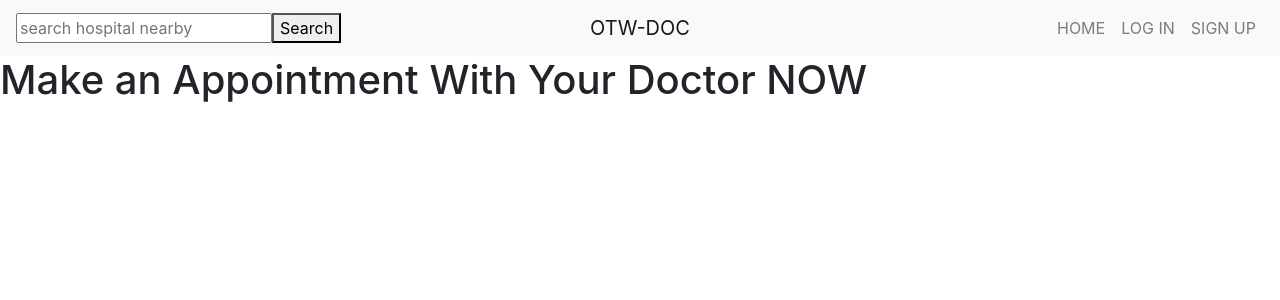
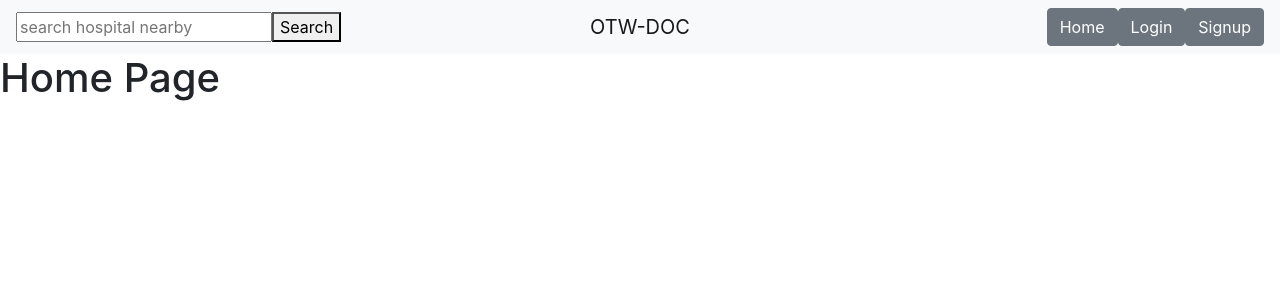
Before and after one commit to charizard-red/web, a React (Create React App) app: page / in a window 1280 px wide. Shown: the top 300 px of the page. Built offline with nearby package versions, Linux system fonts and the light colour scheme.

Commit message:
Adding Router On App JS

```diff
--- a/package.json
+++ b/package.json
@@ -6,6 +6,7 @@
     "bootstrap": "^4.1.1",
     "react": "^16.3.2",
     "react-dom": "^16.3.2",
+    "react-router-dom": "^4.2.2",
     "react-scripts": "1.1.4",
     "reactstrap": "^5.0.0"
   },
--- a/src/App.js
+++ b/src/App.js
@@ -1,14 +1,22 @@
 import React, { Component } from 'react';
 import Header from './components/Header';
 import Example from './components/FirstPC';
+import { BrowserRouter as Router, Switch, Route, Link } from "react-router-dom";
+import PageHome from './components/PageHome'
+import PageLogin from './components/PageLogin'
+import PageSignup from './components/PageSignup'
 
 class App extends Component {
   render() {
     return (
-      <div>
-        <Header />
-        <Example />
-    </div>
+      <Router>
+        <Switch>
+          <Route exact path='/' component={PageHome} />
+          <Route path='Login' component={PageLogin} />
+          <Route path='SignUp' component={PageSignup} />
+        </Switch>
+      </Router>
+
     );
   }
 }
--- a/src/components/Header.jsx
+++ b/src/components/Header.jsx
@@ -1,16 +1,9 @@
 import React, { Component } from 'react';
-import {
-  Collapse,
-  Navbar,
-  NavbarToggler,
-  NavbarBrand,
-  Nav,
-  NavItem,
-  NavLink,
-  UncontrolledDropdown,
+import { Collapse, Navbar, NavbarToggler, NavbarBrand, Nav, Button, NavItem, NavLink, UncontrolledDropdown,
   DropdownToggle,
   DropdownMenu,
   DropdownItem } from 'reactstrap';
+import {Link} from 'react-router-dom'
 import SearchBar from './Search'
 import '../App.css'
 
@@ -30,6 +23,7 @@ class Header extends Component {
   }
   render() {
     return (
+
           <div>
             <Navbar color="light" light expand="md">
               <NavbarBrand className='NavbarBrand'href="/">OTW-DOC</NavbarBrand>
@@ -38,19 +32,22 @@ class Header extends Component {
               <Collapse isOpen={this.state.isOpen} navbar>
                 <Nav className="ml-auto" navbar>
                   <NavItem>
-                <NavLink href="">HOME</NavLink>
+                    <Button tag={Link} to="/">Home</Button>
                   </NavItem>
                   <NavItem>
-                <NavLink href="">LOG IN</NavLink>
+                    <Button tag={Link} to="Login">Login</Button>
                   </NavItem>
                   <NavItem>
-                <NavLink href="">SIGN UP</NavLink>
+                    <Button tag={Link} to="SignUp">Signup</Button>
                   </NavItem>
                 </Nav>
               </Collapse>
             </Navbar>
 
           </div>
+
+
+
     );
   }
 }
--- /dev/null
+++ b/src/components/PageControl.jsx
@@ -0,0 +1,17 @@
+import React from "react";
+
+import Header from "./Header";
+
+const PageControl = props => {
+  return (
+    <div>
+      <Header />
+      {props.children}
+      {/* AliApp */}
+      {/* TableOne */}
+
+    </div>
+  );
+};
+
+export default PageControl;
--- /dev/null
+++ b/src/components/PageHome.jsx
@@ -0,0 +1,14 @@
+import React, { Component } from 'react';
+import PageControl from './PageControl.jsx'
+
+class PageHome extends Component{
+  render(){
+    return(
+      <PageControl>
+        <h1>Home Page</h1>
+      </PageControl>
+
+    )
+  }
+}
+export default PageHome;
--- /dev/null
+++ b/src/components/PageLogin.jsx
@@ -0,0 +1,10 @@
+import React, { Component } from 'react';
+
+class PageLogin extends Component{
+  render(){
+    return(
+      <h1>Login Page</h1>
+    )
+  }
+}
+export default PageLogin;
--- /dev/null
+++ b/src/components/PageSignup.jsx
@@ -0,0 +1,10 @@
+import React, { Component } from 'react';
+
+class PageSignup extends Component{
+  render(){
+    return(
+      <h1>Login Page</h1>
+    )
+  }
+}
+export default PageSignup;
```
Also changed, not shown: 1 other file (tests, documents, lock files or other folders). Lines whose indentation alone changed are shown as unchanged.
